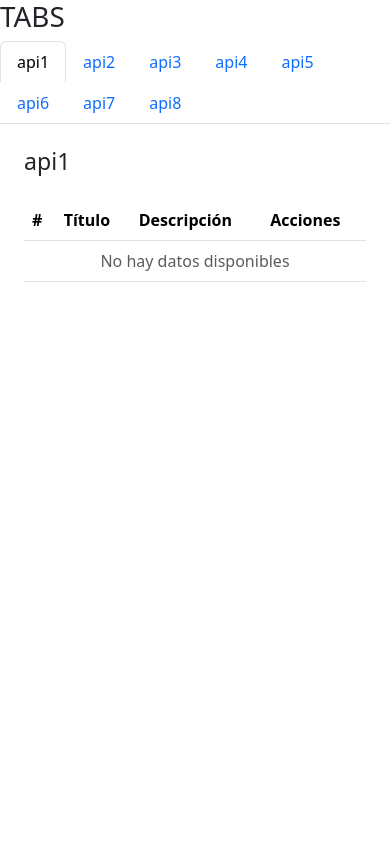
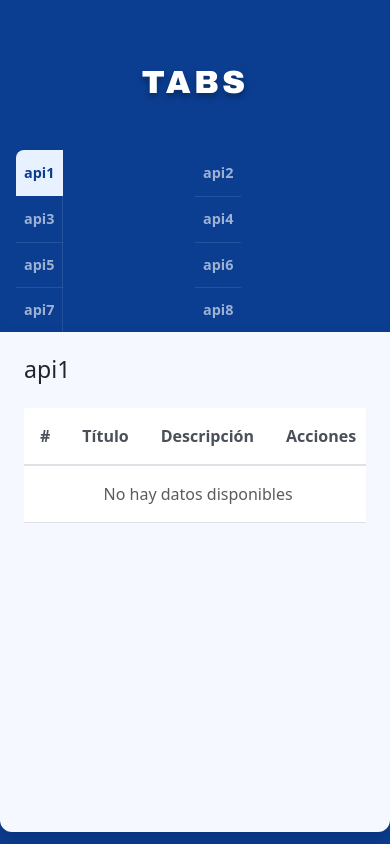
Before and after one commit to lxANTONYxl/angular-api-tabs, an Angular app: page / in a window 390 px wide. Built offline with nearby package versions, Linux system fonts and the light colour scheme.

Commit message:
Tabs con estilos pero mejorar si se puede

```diff
--- a/src/app/components/tabs/tabs.css
+++ b/src/app/components/tabs/tabs.css
@@ -0,0 +1,178 @@
+.tabs-container {
+  min-height: 100vh;
+  background: #0B3D91;
+  padding: 0;
+}
+
+.tabs-header {
+  padding: 4rem 0 3rem 0;
+  text-align: center;
+}
+
+.tabs-title {
+  color: white;
+  font-size: 5rem;
+  font-weight: 900;
+  letter-spacing: 0.5rem;
+  margin: 0;
+  text-shadow: 0 4px 6px rgba(0, 0, 0, 0.3);
+  font-family: 'Arial Black', sans-serif;
+}
+
+.tabs-navigation {
+  max-width: 1100px;
+  margin: 0 auto;
+  padding: 0 3rem;
+}
+
+.nav-tabs {
+  border: none;
+  gap: 0;
+  display: flex;
+}
+
+.nav-item {
+  flex: 1;
+}
+
+.nav-tabs .nav-link {
+  background-color: transparent;
+  border: none;
+  color: rgba(255, 255, 255, 0.6);
+  padding: 1.2rem 1.5rem;
+  font-weight: 600;
+  text-align: center;
+  border-radius: 0;
+  transition: all 0.2s ease;
+  cursor: pointer;
+  font-size: 1rem;
+  position: relative;
+}
+
+.nav-tabs .nav-item:first-child .nav-link {
+  border-top-left-radius: 12px;
+}
+
+.nav-tabs .nav-item:last-child .nav-link {
+  border-top-right-radius: 12px;
+}
+
+.nav-tabs .nav-link:hover:not(.active) {
+  background-color: rgba(255, 255, 255, 0.05);
+  color: rgba(255, 255, 255, 0.9);
+}
+
+.nav-tabs .nav-link.active {
+  background-color: #E8F1FF;
+  color: #0B3D91;
+  font-weight: 700;
+  border-bottom: none;
+}
+
+.tab-content {
+  max-width: 1100px;
+  margin: 0 auto 2rem auto;
+  background-color: #F5F8FF;
+  min-height: 500px;
+  box-shadow: 0 8px 16px rgba(0, 0, 0, 0.15);
+  border-bottom-left-radius: 12px;
+  border-bottom-right-radius: 12px;
+}
+
+.tab-pane {
+  animation: fadeIn 0.3s ease-in;
+}
+
+@keyframes fadeIn {
+  from {
+    opacity: 0;
+    transform: translateY(10px);
+  }
+  to {
+    opacity: 1;
+    transform: translateY(0);
+  }
+}
+
+.table-responsive {
+  margin-top: 1rem;
+}
+
+.table {
+  margin-bottom: 0;
+}
+
+.table thead {
+  background-color: #f8f9fa;
+}
+
+.table thead th {
+  font-weight: 600;
+  color: #495057;
+  border-bottom: 2px solid #dee2e6;
+  padding: 1rem;
+}
+
+.table tbody td {
+  padding: 1rem;
+  vertical-align: middle;
+}
+
+.table-hover tbody tr:hover {
+  background-color: #f8f9fa;
+}
+
+/* Responsive */
+@media (max-width: 768px) {
+  .tabs-title {
+    font-size: 2.5rem;
+    letter-spacing: 0.2rem;
+  }
+
+  .nav-tabs .nav-link {
+    padding: 0.75rem 0.5rem;
+    font-size: 0.9rem;
+  }
+
+  .tabs-navigation {
+    padding: 0 1rem;
+  }
+}
+
+@media (max-width: 576px) {
+  .tabs-title {
+    font-size: 2rem;
+  }
+
+  .nav-tabs {
+    flex-wrap: wrap;
+  }
+
+  .nav-item {
+    flex: 0 0 50%;
+    max-width: 50%;
+  }
+
+  .nav-tabs .nav-link {
+    border-right: none;
+    border-bottom: 1px solid rgba(255, 255, 255, 0.1);
+  }
+
+  .nav-tabs .nav-item:nth-child(odd) .nav-link {
+    border-right: 1px solid rgba(255, 255, 255, 0.1);
+  }
+
+  .nav-tabs .nav-item:first-child .nav-link {
+    border-top-left-radius: 8px;
+    border-top-right-radius: 0;
+  }
+
+  .nav-tabs .nav-item:nth-child(2) .nav-link {
+    border-top-right-radius: 8px;
+  }
+
+  .nav-tabs .nav-item:last-child .nav-link,
+  .nav-tabs .nav-item:nth-last-child(2) .nav-link {
+    border-bottom: none;
+  }
+}
```
